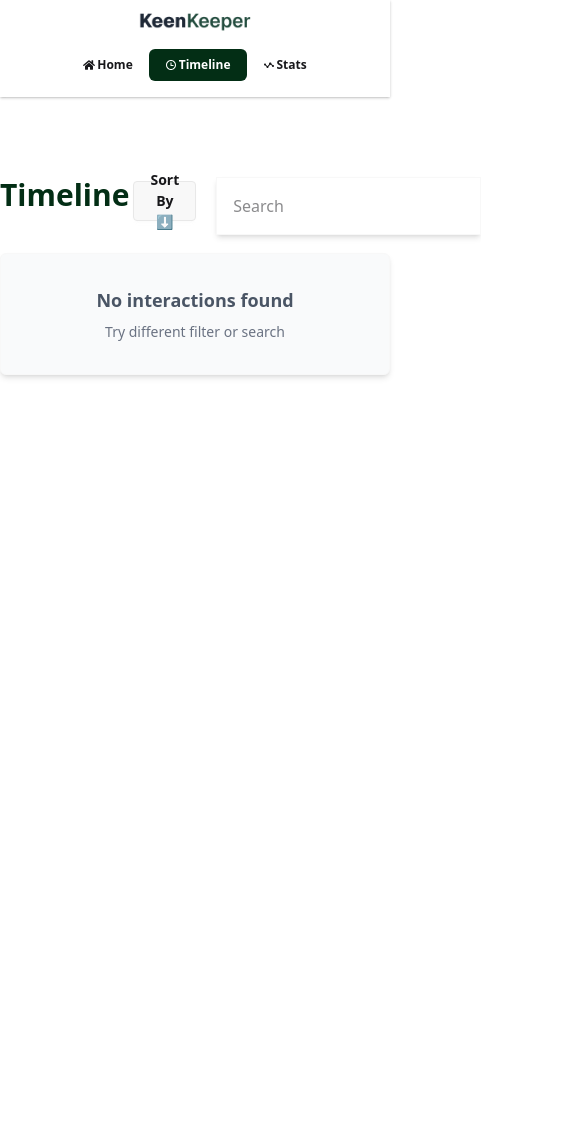
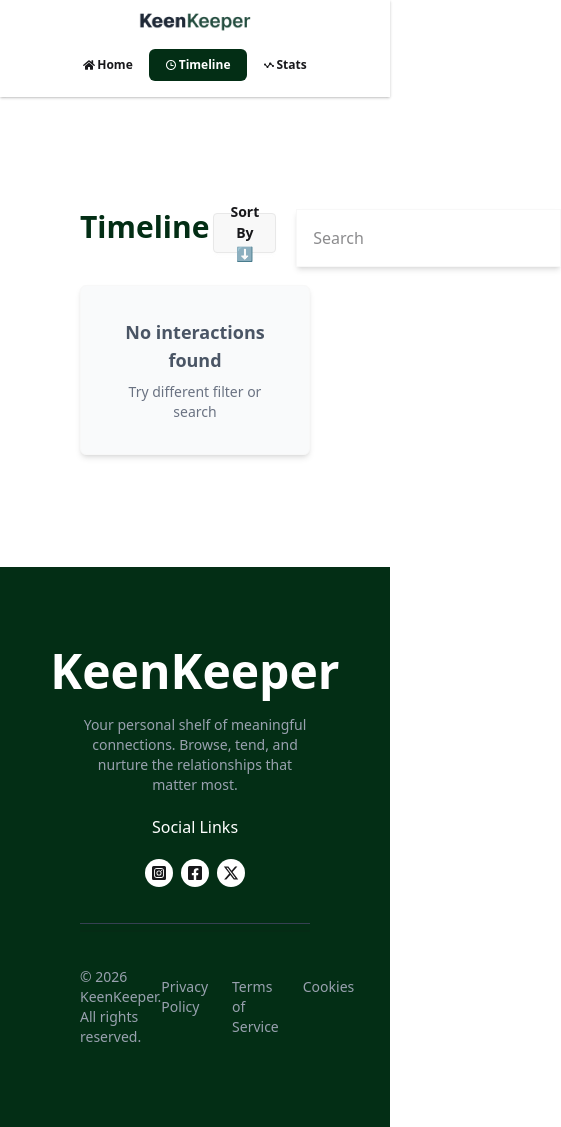
Before and after one commit to afia-labonno/keen-keeper, a Next.js app: page /timeline in a window 390 px wide. Shown: the whole page, 561 px wide, since content can reach past the window. Before the commit the page ends 844 px from the top, so only its background shows below. Built offline with nearby package versions, Linux system fonts and the light colour scheme.

Commit message:
Footer added and responsiveness aadded for all type  of devices.

```diff
--- a/src/Component/FriendsInteraction/ContactButtons.jsx
+++ b/src/Component/FriendsInteraction/ContactButtons.jsx
@@ -27,6 +27,7 @@ const ContactButtons = ({type, friend}) => {
         // console.log(type, 'clicked')
         // logic:
        setLoading(true);
+
        let message = "" ;
 
        if(type === "call"){
--- a/src/Component/Homepage/Banner.jsx
+++ b/src/Component/Homepage/Banner.jsx
@@ -1,12 +1,42 @@
+'use client'
+import { FriendContext } from "@/context/FriendContext";
+import { TimelineContext } from "@/context/TimelineContext";
+import { useContext } from "react";
 import { IoMdAdd } from "react-icons/io";
 
 const Banner = () => {
 
+    const friendContext = useContext(FriendContext);
+    const timelineContext = useContext(TimelineContext);
+
+    if(!friendContext || !timelineContext){
+        return <p>Loading...</p>
+    }
+
+    const {friends} = friendContext ;
+    const {logs} = timelineContext ;
+
+    const totalFriends = friends.length;
+    const onTrack = friends.filter((friend)=> friend.status === "On-Track").length ;
+    const needAttention = friends.filter((friend)=>
+        (friend.status ===  "Almost Due") || (friend.status === "Overdue")
+    ).length ;
+
+    const now = new Date() ;
+    const interactionThisMonth = logs.filter((log)=> {
+        const logDate = new Date(log.date) ;
+
+        return(
+            logDate.getMonth() === now.getMonth() &&
+             logDate.getFullYear() === now.getFullYear()
+        );
+    }).length ;
+
     const summaryCards = [
-        {id: 1, count : 6, label: 'Total Friends'},
-        {id: 2, count : 3, label: 'On Track'},
-        {id: 3, count : 2, label: 'Need Attention'},
-        {id: 4, count : 6, label: 'Interactions This Month'},
+        {id: 1, count : totalFriends, label: 'Total Friends'},
+        {id: 2, count : onTrack, label: 'On Track'},
+        {id: 3, count : needAttention, label: 'Need Attention'},
+        {id: 4, count : interactionThisMonth, label: 'Interactions This Month'},
     ];
 
     return (
--- a/src/Component/Homepage/Friends.jsx
+++ b/src/Component/Homepage/Friends.jsx
@@ -1,13 +1,15 @@
 import React from 'react';
 import FriendCard from './FriendCard';
 
-const Friends = async () => {
+
+const Friends = async() => {
+
     const data = await fetch("http://localhost:3000/data.json");
     const friends = await data.json();
     // console.log('friends : ', friends)
 
     return (
-        <div className='px-4 sm:px-6 md:px-10 lg:px-[120px] py-12'>
+        <div className='px-4 sm:px-6 md:px-10 lg:px-[120px] py-4 mb-6'>
             <div className='max-w-5xl mx-auto'>
                 <h2 className='text-left text-xl md:text-3xl text-blue-950 font-bold mb-8'>Your Friends</h2>
             </div>
--- /dev/null
+++ b/src/Component/Shared/Footer.jsx
@@ -0,0 +1,49 @@
+import React from 'react';
+import { FaFacebookSquare, FaInstagramSquare } from 'react-icons/fa';
+import { FaXTwitter } from 'react-icons/fa6';
+
+const Footer = () => {
+    return (
+        <footer>
+            <div className=' bg-green-950 w-full space-y-6 px-20 lg:px-0'>
+
+                <div className='container mx-auto flex flex-col justify-center items-center text-center pt-20 space-y-5'>
+
+                    <h2 className='text-white text-5xl font-bold'>KeenKeeper</h2>
+
+                    <p className='text-gray-400 text-sm'>Your personal shelf of meaningful connections. Browse, tend, and nurture the relationships that matter most.</p>
+
+                    <h4 className='text-semibold text-white'>Social Links</h4>
+                    <ul className='flex gap-2'>
+                        <li className='bg-white w-7 h-7 rounded-full flex flex-col items-center justify-center'>
+                            <FaInstagramSquare />
+                        </li>
+                        <li className='bg-white w-7 h-7 rounded-full flex flex-col items-center justify-center'>
+                            <FaFacebookSquare />
+                        </li>
+                        <li className='bg-white w-7 h-7 rounded-full flex flex-col items-center justify-center'>
+                            <FaXTwitter />
+                        </li>
+                    </ul>
+                    <hr className="divider max-w-5xl w-full mx-auto mt-4 mb-0 text-gray-700"></hr>
+                </div>
+
+                <div className='w-full max-w-5xl mx-auto flex justify-between items-center text-sm text-gray-400 py-1 pb-20'>
+
+                    <p>&copy; 2026 KeenKeeper. All rights reserved.</p>
+
+                    <div className='flex gap-6'>
+                        <p className='hover:text-white cursor-pointer'>Privacy Policy</p>
+                        <p className='hover:text-white cursor-pointer'>Terms of Service</p>
+                        <p className='hover:text-white cursor-pointer'>Cookies</p>
+                    </div>
+
+                </div>
+
+
+            </div>
+        </footer>
+    );
+};
+
+export default Footer;
--- a/src/app/layout.js
+++ b/src/app/layout.js
@@ -2,6 +2,10 @@ import { Geist, Geist_Mono } from "next/font/google";
 import "./globals.css";
 import Navbar from "@/Component/Shared/Navbar";
 import { ToastContainer } from "react-toastify";
+import TimelineProvider from "@/context/TimelineContext";
+import FriendProvider from "@/context/FriendContext";
+import Footer from "@/Component/Shared/Footer";
+
 
 const geistSans = Geist({
   variable: "--font-geist-sans",
@@ -22,14 +26,18 @@ export default function RootLayout({ children }) {
   return (
     <html
       lang="en"
-      data-theme = "light"
+      data-theme="light"
       className={`${geistSans.variable} ${geistMono.variable} h-full antialiased`}
     >
-      <body className="min-h-full flex flex-col">
-        <Navbar/>
-        {children}
-
-        <ToastContainer/>
+      <body className="min-h-screen flex flex-col">
+        <FriendProvider>
+          <TimelineProvider>
+            <Navbar />
+            {children}
+            <Footer/>
+            <ToastContainer />
+          </TimelineProvider>
+        </FriendProvider>
       </body>
     </html>
   );
--- a/src/app/page.js
+++ b/src/app/page.js
@@ -1,14 +1,15 @@
 import Banner from "@/Component/Homepage/Banner";
 import Friends from "@/Component/Homepage/Friends";
+import Footer from "@/Component/Shared/Footer";
 import Image from "next/image";
 
 export default function Home() {
   return (
 
-      <div className="mt-15">
-        <Banner />
-        <Friends/>
-      </div>
+    <div className="min-h-screen flex flex-col mt-14">
+      <Banner />
+      <Friends />
+    </div>
 
   );
 }
--- a/src/app/stats/page.jsx
+++ b/src/app/stats/page.jsx
@@ -1,15 +1,64 @@
-import React from 'react';
-
-export const metadata = {
-  title: "Stats Page | keenKeepr ",
-  description: "Statistics of the connections",
-};
+'use client'
+import { TimelineContext } from '@/context/TimelineContext';
+import React, { useContext } from 'react';
+import { Legend, Pie, PieChart, ResponsiveContainer, Tooltip } from 'recharts';
 
 const StatsPage = () => {
+    const { logs } = useContext(TimelineContext);
+
+    if (!logs || logs.length === 0) {
+        return (
+            <div className='max-w-5xl mx-auto p-20 card shadow-md'>
+                <p className='text-center text-3xl text-gray-500'>
+                    No data available for chart</p>
+            </div>
+        );
+    };
+
+    const counts = {
+        call: 0,
+        text: 0,
+        video: 0,
+    };
+
+    logs.forEach((log) => {
+        if (counts[log.type] !== null) {
+            counts[log.type]++;
+        }
+    })
+
+    const chartData = [
+        { name: "Call", value: counts.call, fill: '#0018F9' },
+        { name: "Text", value: counts.text, fill: '#009000' },
+        { name: "Video", value: counts.video, fill: '#C21E56' },
+    ]
     return (
-        <div>
-            <h2 className="text-7xl">Stats Page</h2>
+        <div className='container mx-auto py-10 px-20 lg:px-[120px] shadow-lg border border-base-200 my-6'>
+
+            <h2 className='text-4xl text-green-900 font-bold text-center my-8'>
+                Friendship Analytics
+            </h2>
+
+            <div className='card max-w-4xl mx-auto rounded-md shadow-lg bg-gray-100 h-[400px] flex justify-center items-center mb-6'>
+
+                <ResponsiveContainer width="100%" height="100%">
+
+                    <PieChart>
+                        <Pie
+                            data={chartData}
+                            dataKey="value"
+                            nameKey="name"
+                            outerRadius={120}
+                            label
+                        />
+                        <Tooltip />
+                        <Legend />
+                    </PieChart>
+
+                </ResponsiveContainer>
+            </div>
         </div>
+
     );
 };
 
--- a/src/app/timeline/page.jsx
+++ b/src/app/timeline/page.jsx
@@ -1,18 +1,13 @@
 'use client'
-import { useEffect, useState } from "react";
+import { TimelineContext } from "@/context/TimelineContext";
+import { useContext, useEffect, useState } from "react";
 
 
 const TimelinePage = () => {
-    const [logs, setLogs] = useState([]);
+    const {logs}= useContext(TimelineContext);
+
     const [filter, setFilter] = useState("all");
     const [search, setSearch] = useState('');
-
-    // Data Loading
-    useEffect(() => {
-        const data = JSON.parse(localStorage.getItem("timeline")) || [];
-        setLogs(data);
-
-    }, []);
 
     const filteredLogs = logs.filter((log) => {
         //filter type
@@ -24,7 +19,7 @@ const TimelinePage = () => {
     });
 
     return (
-        <div className="container mx-auto space-y-4 lg:px-[120px] py-20">
+        <div className="container mx-auto space-y-4 px-20 lg:px-[120px] py-28">
 
             <div className="flex justify-between">
                 <div>
@@ -80,8 +75,6 @@ const TimelinePage = () => {
             </div>
 
 
-
-
             {/* contact History list */}
             <div className="space-y-4 max-w-7xl">
                 {
--- /dev/null
+++ b/src/context/FriendContext.jsx
@@ -0,0 +1,24 @@
+'use client'
+import React, { createContext, useEffect, useState } from 'react';
+
+export const FriendContext = createContext() ;
+const FriendProvider = ({children}) => {
+    const [friends, setFriends] = useState([]);
+
+    useEffect(()=>{
+        const fetchData = async() =>{
+            const res = await fetch("http://localhost:3000/data.json");
+            const data = await res.json();
+            setFriends(data);
+        }
+        fetchData();
+    },[]);
+
+    return (
+        <FriendContext.Provider value={{friends, setFriends}}>
+            {children}
+        </FriendContext.Provider>
+    );
+};
+
+export default FriendProvider;
--- /dev/null
+++ b/src/context/TimelineContext.jsx
@@ -0,0 +1,33 @@
+'use client'
+import { createContext, useEffect, useState } from "react";
+
+export const TimelineContext = createContext();
+
+const TimelineProvider = ({ children }) => {
+    const [logs, setLogs] = useState([]);
+
+    useEffect(() => {
+        const data = JSON.parse(localStorage.getItem("timeline")) || [];
+        setLogs(data);
+
+    }, []);
+
+    const addLog = (newLog) => {
+        setLogs((prevLogs) => {
+            const updatedLog = [newLog, ...prevLogs];
+            localStorage.setItem("timeline", JSON.stringify(updatedLog));
+
+            return updatedLog ;
+        }) ;
+    };
+
+
+
+    return (
+        <TimelineContext.Provider value={{ logs, setLogs, addLog }}>
+            {children}
+        </TimelineContext.Provider>
+    );
+};
+
+export default TimelineProvider;
```
